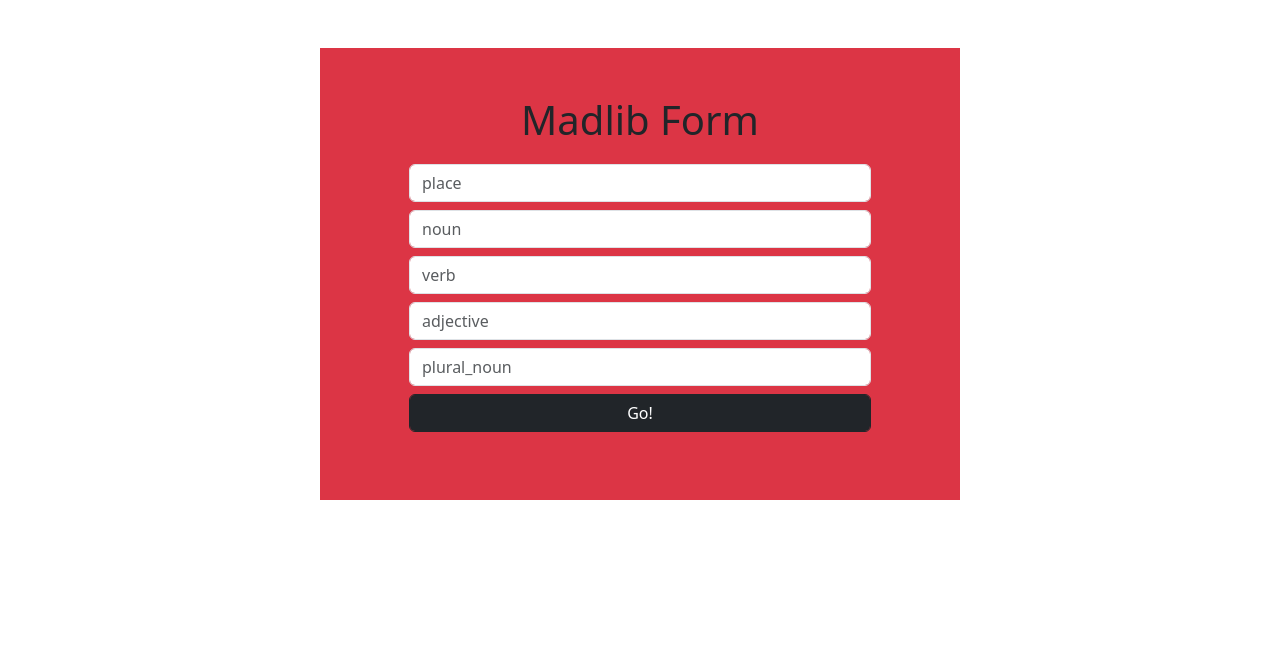
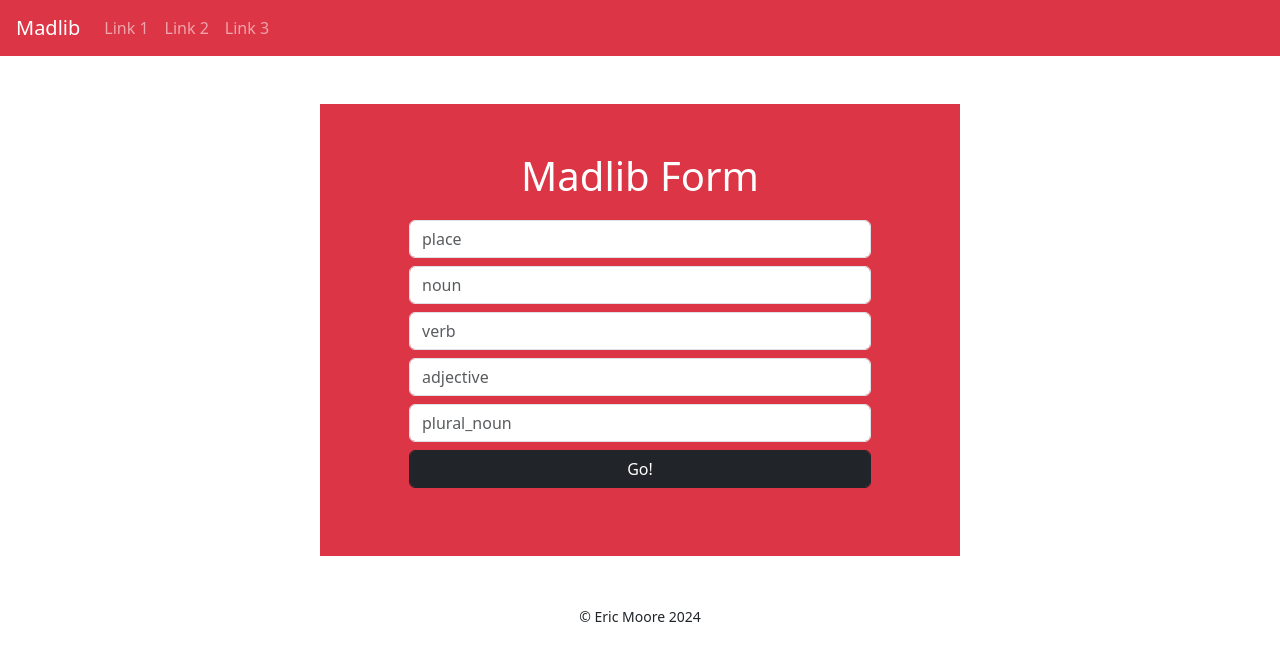
Before and after one commit to ericmoore0709/jinja_madlibs, a Flask app: page / in a window 1280 px wide. Shown: the top 661 px of the page. Run offline with Flask 2, Linux system fonts and the light colour scheme.

Commit message:
Added layout to templates

```diff
--- a/templates/form.html
+++ b/templates/form.html
@@ -1,15 +1,6 @@
-<!DOCTYPE html>
-<html lang="en">
-
-<head>
-    <meta charset="UTF-8">
-    <meta name="viewport" content="width=device-width, initial-scale=1.0">
-    <title>Madlibs</title>
-    <link href="https://cdn.jsdelivr.net/npm/bootstrap@5.3.3/dist/css/bootstrap.min.css" rel="stylesheet" />
-</head>
-
-<body>
-    <div class="container w-50 mx-auto my-5 bg-danger py-5">
+{% extends 'layout/base.html'%}
+{% block content %}
+<div class="container w-50 mx-auto my-5 bg-danger text-white py-5">
     <h1 class="w-50 m-auto text-center">Madlib Form</h1>
     <form action="/" method="post" class="form d-flex flex-column w-75 m-auto py-3">
         {% for prompt in prompts %}
@@ -18,7 +9,4 @@
         <input class="form-control btn btn-dark my-1" type="submit" value="Go!" />
     </form>
 </div>
-    <script src="https://cdn.jsdelivr.net/npm/bootstrap@5.3.3/dist/js/bootstrap.bundle.min.js"></script>
-</body>
-
-</html>
+{% endblock %}
--- /dev/null
+++ b/templates/layout/base.html
@@ -0,0 +1,18 @@
+<!DOCTYPE html>
+<html lang="en">
+
+<head>
+    <meta charset="UTF-8">
+    <meta name="viewport" content="width=device-width, initial-scale=1.0">
+    <title>{% block title %}{% endblock %} - Jinga Madlibs</title>
+    <link href="https://cdn.jsdelivr.net/npm/bootstrap@5.3.3/dist/css/bootstrap.min.css" rel="stylesheet" />
+</head>
+
+<body class="text-center">
+    {% include '/layout/fragments/header.html' %}
+    <div id="content">{% block content %}{% endblock %}</div>
+    {% include '/layout/fragments/footer.html' %}
+    <script src="https://cdn.jsdelivr.net/npm/bootstrap@5.3.3/dist/js/bootstrap.bundle.min.js"></script>
+</body>
+
+</html>
--- /dev/null
+++ b/templates/layout/fragments/footer.html
@@ -0,0 +1,5 @@
+{% block footer %}
+<div id="footer">
+    <small>&copy Eric Moore 2024</small>
+</div>
+{% endblock %}
--- /dev/null
+++ b/templates/layout/fragments/header.html
@@ -0,0 +1,12 @@
+{% block header %}
+<div id="header">
+    <nav class="navbar navbar-expand navbar-dark bg-danger px-3">
+        <a class="navbar-brand" href="/">Madlib</a>
+        <ul class="navbar-nav mr-auto">
+            <li class="nav-item"><a class="nav-link" href="/">Link 1</a></li>
+            <li class="nav-item"><a class="nav-link" href="/">Link 2</a></li>
+            <li class="nav-item"><a class="nav-link" href="/">Link 3</a></li>
+        </ul>
+    </nav>
+</div>
+{% endblock %}
```
Also changed, not shown: templates/result.html (+8 -19 lines). Lines whose indentation alone changed are shown as unchanged.
